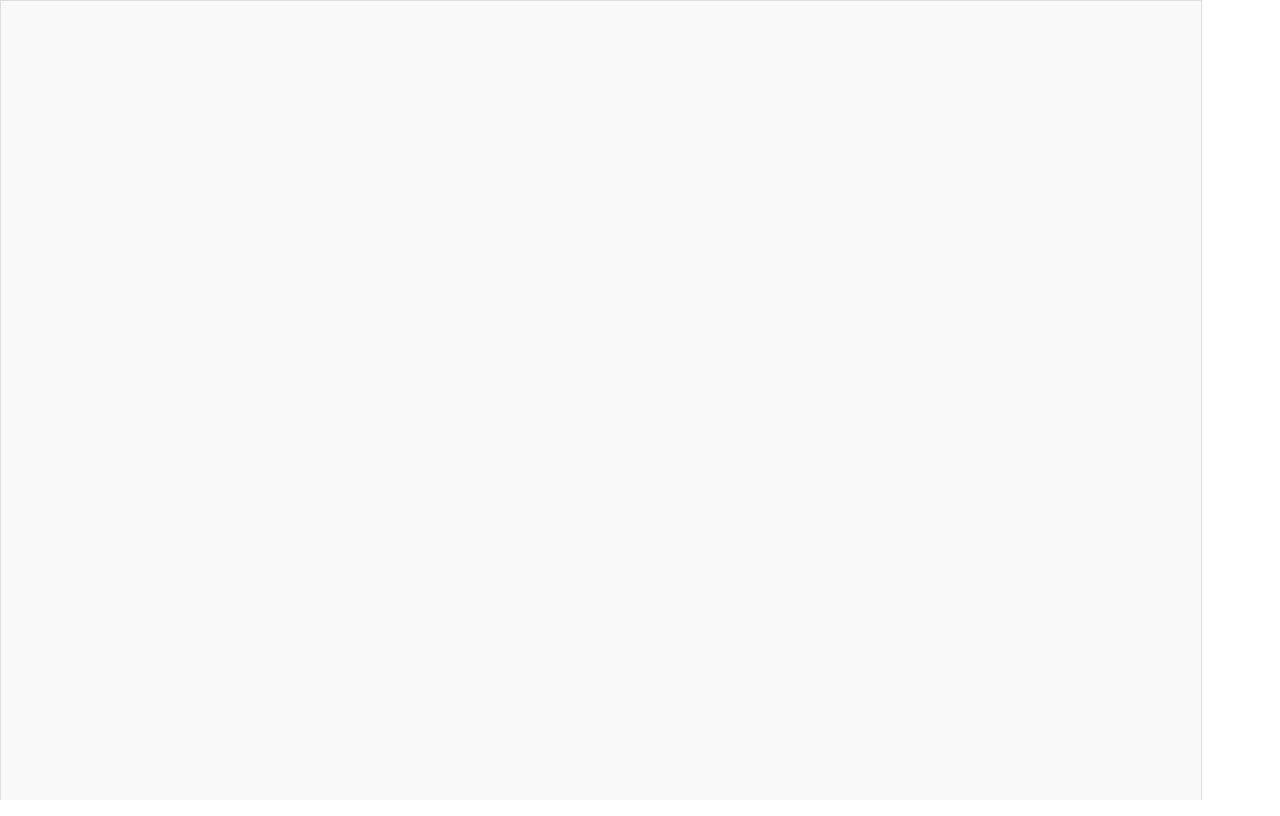
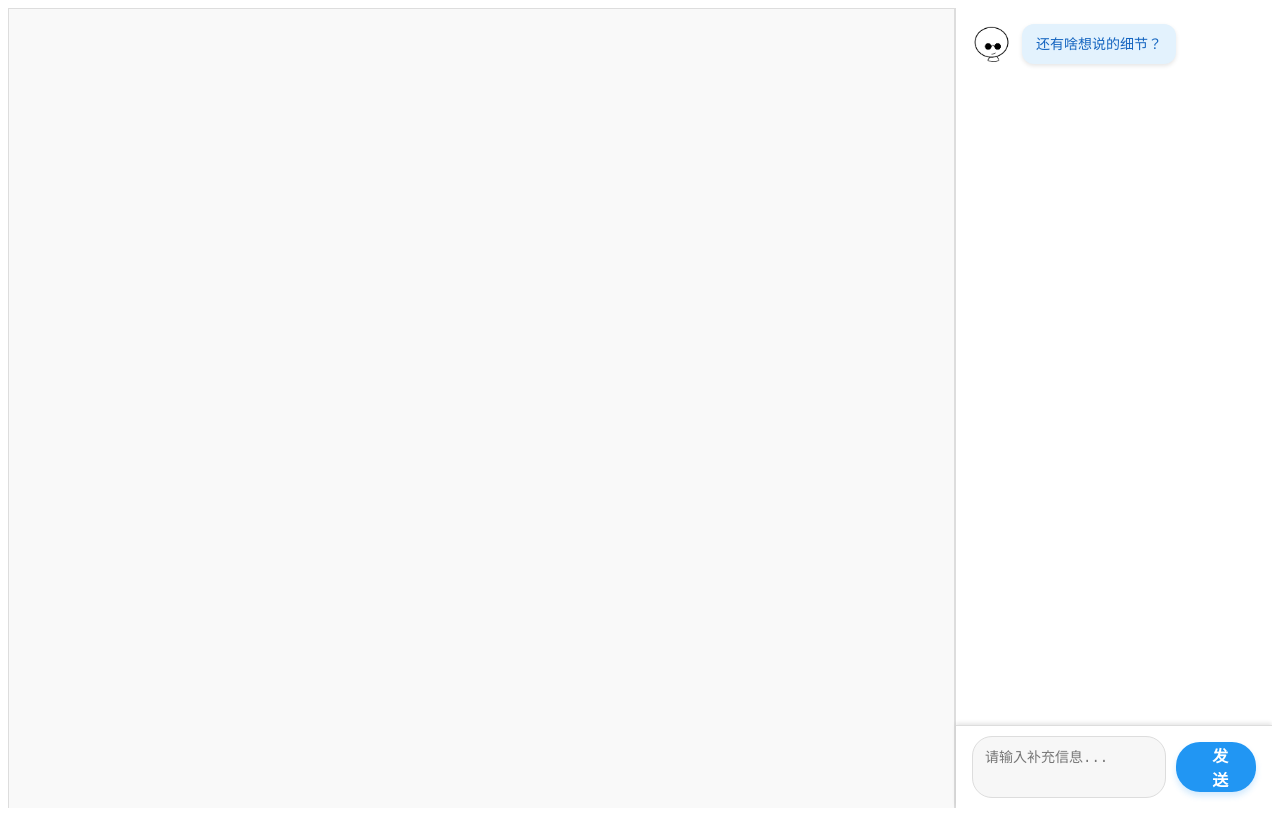
Before and after one commit to theoyjy/IntelliMap, an Angular app in the folder intellimap.client/: page /behavior-path in a window 1280 px wide. Built offline with nearby package versions, Linux system fonts and the light colour scheme.

Commit message:
美化画布界面 加入对话框

```diff
--- a/intellimap.client/src/app/components/behavior-path/behavior-path.component.css
+++ b/intellimap.client/src/app/components/behavior-path/behavior-path.component.css
@@ -1,136 +1,231 @@
-/* 画布容器样式 */
-#behaviorPathContainer {
-    position: absolute;
+/* 主容器，左右分栏 */
+.main-container {
+    display: flex;
+    height: 100vh; /* 页面高度 */
+    width: 100%; /* 占满整个宽度 */
+    overflow: hidden;
+  }
+
+  /* 画布区域 */
+  .canvas-container {
+    flex: 4;
+    background-color: #f9f9f9;
+    background-image: linear-gradient(to right, #e0e0e0 1px, transparent 1px),
+                        linear-gradient(to bottom, #e0e0e0 1px, transparent 1px);
+    background-size: 20px 20px; /* 格子大小 */
+    border-right: 1px solid #ddd;
+    overflow: auto;
+  }
+
+  /* 补充信息区域 */
+  .new-desc-container {
+    flex: 1;
+    display: flex;
+    flex-direction: column;
+    background-color: #f5f5f5;
+    border-left: 1px solid #ddd;
+  }
+
+  /* 消息列表 */
+  .message-list {
+    flex: 1;
+    overflow-y: auto;
+    padding: 16px;
+    background-color: #ffffff;
+    display: flex;
+    flex-direction: column;
+    gap: 16px;
+  }
+
+  /* 消息通用样式 */
+  .message {
+    display: flex;
+    align-items: flex-start;
+    gap: 10px;
+  }
+
+  .message .text {
+    padding: 10px 14px;
+    border-radius: 12px;
+    font-size: 14px;
+    line-height: 20px;
+    word-wrap: break-word;
+    max-width: 70%;
+    box-shadow: 0 2px 4px rgba(0, 0, 0, 0.1);
+  }
+
+  /* AI 消息样式 */
+  .ai-message {
+    align-self: flex-start; /* 左对齐 */
+  }
+
+  .ai-message .text {
+    background-color: #e3f2fd; /* 浅蓝色背景 */
+    color: #1565c0; /* 深蓝色文字 */
+  }
+
+  .ai-message .avatar {
+    width: 40px;
+    height: 40px;
+    border-radius: 50%; /* 圆形头像 */
+  }
+
+  /* 用户消息样式 */
+  .user-message {
+    align-self: flex-end; /* 右对齐 */
+  }
+
+  .user-message .text {
+    background-color: #bbdefb; /* 浅蓝色背景 */
+    color: #0d47a1; /* 深蓝色文字 */
+  }
+
+  /* 底部输入框与按钮容器 */
+.message-input {
+    display: flex;
+    align-items: center;
+    padding: 10px 16px;
+    border-top: 1px solid #ddd;
+    background-color: #ffffff;
+    box-shadow: 0 -2px 4px rgba(0, 0, 0, 0.1);
+    gap: 10px;
+    justify-content: flex-end; /* 将输入框和按钮向右对齐 */
+  }
+
+  /* 输入框 */
+  .message-input textarea {
+    flex: 0 1 60%; /* 设置输入框最大宽度为 60% */
+    resize: none;
+    padding: 12px;
+    border: 1px solid #ddd;
+    border-radius: 20px;
+    font-size: 14px;
+    line-height: 18px;
+    background-color: #f7f7f7;
+    outline: none;
+    transition: border-color 0.2s, box-shadow 0.2s;
+  }
+
+  .message-input textarea:focus {
+    border-color: #2196f3; /* 聚焦时的蓝色边框 */
+    box-shadow: 0 0 5px rgba(33, 150, 243, 0.5); /* 蓝色阴影 */
+  }
+
+/* 修改发送按钮为圆角矩形 */
+.message-input button {
+    height: 50px;
+    padding: 8px 20px; /* 按钮内边距，调整宽高 */
+    border: none;
+    border-radius: 24px; /* 圆角矩形 */
+    background-color: #2196f3; /* 按钮主色调 */
+    color: #ffffff; /* 按钮文字或图标颜色 */
+    display: flex;
+    align-items: center;
+    justify-content: center;
+    font-size: 16px;
+    font-weight: bold;
+    cursor: pointer;
+    gap: 8px; /* 图标与文字之间的间距 */
+    transition: background-color 0.3s, transform 0.1s;
+    box-shadow: 0 4px 6px rgba(33, 150, 243, 0.2); /* 按钮阴影 */
+  }
+
+  /* 按钮悬停效果 */
+  .message-input button:hover {
+    background-color: #1976d2; /* 悬停时颜色加深 */
+  }
+
+  /* 按钮点击效果 */
+  .message-input button:active {
+    transform: scale(0.98); /* 点击时轻微缩小 */
+    box-shadow: 0 2px 4px rgba(33, 150, 243, 0.2); /* 点击时调整阴影 */
+  }
+
+  /* 图标样式 */
+  .message-input i {
+    font-size: 18px; /* 图标大小 */
+  }
+
+  /* 推荐行为拟态弹窗背景遮罩 */
+.recommendation-modal {
+    position: fixed; /* 固定在视口 */
     top: 0;
     left: 0;
-    width: 100vw; /* 占据整个窗口宽度 */
-    height: 100vh; /* 占据整个窗口高度 */
-    overflow: hidden; /* 防止滚动条 */
+    width: 100%;
+    height: 100%;
+    display: flex;
+    align-items: center;
+    justify-content: center;
+    background-color: rgba(0, 0, 0, 0.3); /* 半透明背景 */
+    z-index: 1000; /* 显示在其他元素之上 */
   }
 
-
-  /* 节点样式 */
-  circle {
-    cursor: pointer;
-    transition: all 0.3s ease; /* 平滑动画 */
-  }
-
-  circle:hover {
-    stroke: #ff9800; /* 悬停时描边颜色 */
-    stroke-width: 4px; /* 悬停时描边宽度 */
-  }
-
-  circle.add-button {
-    fill: #4caf50; /* 加号按钮绿色背景 */
-    stroke: #ffffff; /* 白色描边 */
-    stroke-width: 2px;
-  }
-
-  circle.add-button:hover {
-    fill: #ff9800; /* 加号按钮悬停时变为橙色 */
-  }
-
-  /* 节点文本样式 */
-  text {
-    font-family: 'Arial', sans-serif;
-    font-size: 14px;
-    fill: #ffffff; /* 默认白色文字 */
-    pointer-events: none; /* 禁止鼠标事件 */
-  }
-
-  text.add-button {
-    font-weight: bold;
-    fill: #4caf50; /* 加号文本绿色 */
-    cursor: pointer; /* 鼠标指针样式 */
-    transition: transform 0.2s ease; /* 平滑动画 */
-  }
-
-  text.add-button:hover {
-    transform: scale(1.2); /* 悬停时放大 */
-    fill: #388e3c; /* 深绿色 */
-  }
-
-  /* 连线样式 */
-  line {
-    stroke: #cccccc; /* 默认连线灰色 */
-    stroke-width: 2px;
-  }
-
-  line:hover {
-    stroke: #2196f3; /* 连线悬停时变蓝 */
-    stroke-width: 3px; /* 连线悬停时加宽 */
-  }
-
-  /* 推荐行为弹窗 */
-  .recommendation-container {
-    position: absolute;
-    top: 50%;
-    left: 50%;
-    transform: translate(-50%, -50%);
-    background-color: #ffffff;
-    border: 1px solid #ddd;
-    border-radius: 8px;
-    padding: 20px;
-    width: 300px;
-    z-index: 10;
-    box-shadow: 0 4px 10px rgba(0, 0, 0, 0.2); /* 阴影效果 */
-  }
-
-  .recommendation-container h3 {
-    margin: 0 0 10px;
-    font-size: 18px;
-    color: #333333;
+  /* 弹窗内容 */
+  .modal-content {
+    background-color: #f9f9f9;
+    border-radius: 16px;
+    padding: 24px;
+    width: 400px;
+    box-shadow:
+      8px 8px 16px rgba(0, 0, 0, 0.2),
+      -4px -4px 8px rgba(255, 255, 255, 0.6); /* 拟态阴影 */
     text-align: center;
   }
 
-  .recommendation-container ul {
+  /* 弹窗标题 */
+  .modal-content h3 {
+    margin-bottom: 16px;
+    font-size: 20px;
+    color: #333333;
+  }
+
+  /* 推荐行为列表 */
+  .modal-content ul {
     list-style: none;
     padding: 0;
     margin: 0;
   }
 
-  .recommendation-container li {
-    padding: 10px;
-    margin: 5px 0;
-    background-color: #f5f7fa;
-    border-radius: 4px;
+  .modal-content li {
+    margin: 10px 0;
+    padding: 12px;
+    background-color: #ffffff;
+    border-radius: 12px;
+    box-shadow:
+      inset 2px 2px 6px rgba(0, 0, 0, 0.1),
+      inset -2px -2px 6px rgba(255, 255, 255, 0.7); /* 拟态内凹效果 */
     cursor: pointer;
-    transition: all 0.3s ease;
+    transition: background-color 0.2s, box-shadow 0.2s;
   }
 
-  .recommendation-container li:hover {
-    background-color: #4caf50;
-    color: #ffffff;
+  .modal-content li:hover {
+    background-color: #e3f2fd;
+    box-shadow:
+      inset 1px 1px 3px rgba(0, 0, 0, 0.1),
+      inset -1px -1px 3px rgba(255, 255, 255, 0.7); /* 鼠标悬停拟态效果 */
   }
 
-  .recommendation-container button {
-    margin-top: 10px;
-    padding: 8px 16px;
-    background-color: #4caf50;
-    color: white;
+  /* 关闭按钮 */
+  .modal-content button {
+    margin-top: 16px;
+    padding: 10px 20px;
     border: none;
-    border-radius: 4px;
+    border-radius: 12px;
+    background-color: #2196f3;
+    color: #ffffff;
+    font-size: 16px;
+    font-weight: bold;
     cursor: pointer;
-    font-size: 14px;
-    transition: background-color 0.3s ease;
+    box-shadow:
+      4px 4px 8px rgba(0, 0, 0, 0.2),
+      -2px -2px 4px rgba(255, 255, 255, 0.6); /* 拟态按钮效果 */
+    transition: background-color 0.2s, transform 0.1s;
   }
 
-  .recommendation-container button:hover {
-    background-color: #388e3c;
+  .modal-content button:hover {
+    background-color: #1976d2;
   }
 
-  /* 动画效果 */
-  @keyframes fadeIn {
-    from {
-      opacity: 0;
-      transform: scale(0.9);
-    }
-    to {
-      opacity: 1;
-      transform: scale(1);
-    }
+  .modal-content button:active {
+    transform: scale(0.98); /* 点击缩小效果 */
   }
-
-  .recommendation-container {
-    animation: fadeIn 0.3s ease-in-out; /* 弹窗淡入动画 */
-  }
--- a/intellimap.client/src/app/components/behavior-path/behavior-path.component.html
+++ b/intellimap.client/src/app/components/behavior-path/behavior-path.component.html
@@ -1,10 +1,46 @@
-<div id="behaviorPathContainer"></div>
-<div *ngIf="showRecommendations" class="recommendation-container">
+<div class="main-container">
+    <!-- 画布容器 -->
+    <div id="behaviorPathContainer" class="canvas-container"></div>
+
+    <!-- 补充信息区域 -->
+    <div class="new-desc-container">
+      <!-- 消息列表 -->
+      <div class="message-list">
+        <!-- AI 提示消息 -->
+        <div class="message ai-message">
+          <img src="../../../assets/logo.png" alt="AI 头像" class="avatar" />
+          <div class="text">还有啥想说的细节？</div>
+        </div>
+
+        <!-- 用户发送的消息 -->
+        <div
+          class="message user-message"
+          *ngFor="let msg of messages"
+        >
+          <div class="text">{{ msg }}</div>
+        </div>
+      </div>
+
+      <!-- 输入框和发送按钮 -->
+      <div class="message-input">
+        <textarea
+          placeholder="请输入补充信息..."
+          [(ngModel)]="newDesc"
+        ></textarea>
+        <button (click)="submitNewDesc()"><i class="fas fa-paper-plane"></i>发送</button>
+      </div>
+    </div>
+  </div>
+
+<!-- 推荐行为弹出层 -->
+<div *ngIf="showRecommendations" class="recommendation-modal">
+    <div class="modal-content">
       <h3>推荐行为</h3>
       <ul>
         <li *ngFor="let action of recommendedActions" (click)="selectBehavior(action)">
           {{ action }}
         </li>
       </ul>
-    <button (click)="showRecommendations = false">取消</button>
+      <button (click)="showRecommendations = false">关闭</button>
     </div>
+  </div>
--- a/intellimap.client/src/app/components/behavior-path/behavior-path.component.ts
+++ b/intellimap.client/src/app/components/behavior-path/behavior-path.component.ts
@@ -2,6 +2,8 @@ import { Component, OnInit } from '@angular/core';
 import * as d3 from 'd3';
 import { CommonModule } from '@angular/common';
 import { ApiService } from '../../services/api.service';
+import { FormsModule } from '@angular/forms';
+
 
 export interface Node {
   id: number;
@@ -29,14 +31,15 @@ interface PreRes {
   msg?: string;
 }
 
-
 @Component({
   selector: 'app-behavior-path',
   templateUrl: './behavior-path.component.html',
   styleUrls: ['./behavior-path.component.css'],
   standalone: true,
-  imports: [CommonModule],
+  imports: [CommonModule, FormsModule],
 })
+
+
 export class BehaviorPathComponent implements OnInit {
   private svg: any;
   private width = 1200;
@@ -44,10 +47,13 @@ export class BehaviorPathComponent implements OnInit {
   private nodes: Node[] = [];
   private links: Link[] = [];
   public recommendedActions: string[] = [];
-  public showRecommendations: boolean = false;
+  public showRecommendations = false;
+  public newDesc = ''; // 统一使用 newDesc 表示补充信息
   public aiResult: any;
+  public messages: string[] = []; // 消息列表
 
   constructor(private apiService: ApiService) {}
+
 
   ngOnInit(): void {
     this.createSvg();
@@ -99,6 +105,57 @@ export class BehaviorPathComponent implements OnInit {
     this.updateGraph();
   }
 
+  private calculateWidth(text: string): number {
+    const maxCharsPerLine = 20; // 每行最多显示字符数
+    return Math.min(text.length * 10, maxCharsPerLine * 10);
+  }
+
+  private calculateHeight(text: string, width: number): number {
+    const words = text.split(' ');
+    let lineCount = 1;
+    let line = '';
+
+    words.forEach((word) => {
+      const testLine = `${line}${word} `;
+      if (testLine.length > width / 10) {
+        lineCount++;
+        line = `${word} `;
+      } else {
+        line = testLine;
+      }
+    });
+
+    return lineCount * 16; // 每行高度固定为 16px
+  }
+
+  private updatePlusButton(): void {
+    if (this.nodes.length < 2) return;
+
+    const latestNode = this.nodes[this.nodes.length - 2];
+    const resultNode = this.nodes[this.nodes.length - 1];
+
+    if (!latestNode || !resultNode) return;
+
+    const plusX = (latestNode.x + resultNode.x) / 2; // 加号位置 x 坐标
+    const plusY = (latestNode.y + resultNode.y) / 2; // 加号位置 y 坐标
+
+    this.svg.selectAll('.add-button').remove(); // 清理旧按钮
+
+    this.svg
+      .append('text')
+      .attr('class', 'add-button')
+      .attr('x', plusX)
+      .attr('y', plusY)
+      .attr('text-anchor', 'middle')
+      .attr('alignment-baseline', 'middle')
+      .style('fill', 'black')
+      .style('font-size', '24px')
+      .style('cursor', 'pointer')
+      .text('+')
+      .on('click', () => this.onAddBehavior()); // 点击触发行为添加逻辑
+  }
+
+
   private updateGraph(): void {
     this.svg.selectAll('*').remove();
 
@@ -141,6 +198,8 @@ export class BehaviorPathComponent implements OnInit {
     this.updatePlusButton();
   }
 
+
+
   private getNodeById(id: number): Node {
     return this.nodes.find((node) => node.id === id) as Node;
   }
@@ -156,20 +215,21 @@ export class BehaviorPathComponent implements OnInit {
       .filter((node) => node.id !== this.nodes[this.nodes.length - 1].id)
       .map((node) => node.name);
 
-    this.apiService.postUpdateMap(userId, actionsTaken).subscribe({
+    this.apiService.postUpdateMap(userId, actionsTaken, this.newDesc).subscribe({
       next: (response: UpdateMapResponse) => {
         if (response.code === 0) {
           console.log('后端响应成功:', response);
-        // 更新推荐动作
+
+          // 更新推荐行为列表
           this.recommendedActions = response.data.actionList;
 
-        // 更新结局节点
+          // 更新最后的结果节点
           const resultNode = this.nodes[this.nodes.length - 1];
           const preRes = response.data.preRes[0]; // 选择第一个结局
           resultNode.name = `${preRes.des} (${preRes.prob}%)`;
 
-          this.updateGraph();
-          this.showRecommendations = true;
+          this.updateGraph(); // 更新画布
+          this.showRecommendations = true; // 显示推荐行为
         } else {
           console.error('后端响应失败:', response.msg);
         }
@@ -191,66 +251,47 @@ export class BehaviorPathComponent implements OnInit {
       y: this.height / 2,
     };
 
+    // 插入新的行为节点
     this.nodes.splice(this.nodes.length - 1, 0, newNode);
 
+    // 更新链接关系
     this.links = [
       ...this.links.filter((link) => link.target !== resultNode.id),
       { source: latestNode.id, target: newNode.id },
       { source: newNode.id, target: resultNode.id },
     ];
 
+    // 隐藏推荐行为
     this.showRecommendations = false;
 
-    this.onAddBehavior();
+    // 更新画布
+    this.updateGraph();
   }
 
-  private updatePlusButton(): void {
-    if (this.nodes.length < 2) return;
 
-    const latestNode = this.nodes[this.nodes.length - 2];
-    const resultNode = this.nodes[this.nodes.length - 1];
-
-    if (!latestNode || !resultNode) return;
-
-    const plusX = (latestNode.x + resultNode.x) / 2;
-    const plusY = (latestNode.y + resultNode.y) / 2;
-
-    this.svg.selectAll('.add-button').remove();
-
-    this.svg
-      .append('text')
-      .attr('class', 'add-button')
-      .attr('x', plusX)
-      .attr('y', plusY)
-      .attr('text-anchor', 'middle')
-      .attr('alignment-baseline', 'middle')
-      .style('fill', 'black')
-      .style('font-size', '24px')
-      .style('cursor', 'pointer')
-      .text('+')
-      .on('click', () => this.onAddBehavior());
+  submitNewDesc(): void {
+    if (this.newDesc.trim()) {
+      const userId = localStorage.getItem('userId');
+      this.messages.push(this.newDesc);
+      if (!userId) {
+        console.error('用户ID未找到！');
+        return;
       }
 
-  private calculateWidth(text: string): number {
-    const maxCharsPerLine = 20;
-    return Math.min(text.length * 10, maxCharsPerLine * 10);
-  }
+      const actionsTaken = this.nodes.map((node) => node.name);
 
-  private calculateHeight(text: string, width: number): number {
-    const words = text.split(' ');
-    let lineCount = 1;
-    let line = '';
-
-    words.forEach((word) => {
-      const testLine = `${line}${word} `;
-      if (testLine.length > width / 10) {
-        lineCount++;
-        line = `${word} `;
-      } else {
-        line = testLine;
-      }
+      this.apiService
+        .postUpdateMap(userId, actionsTaken, this.newDesc)
+        .subscribe({
+          next: (response) => {
+            console.log('补充信息提交成功:', response);
+          },
+          error: (err) => {
+            console.error('补充信息提交失败:', err);
+          },
         });
 
-    return lineCount * 16;
+      this.newDesc = ''; // 清空输入框
     }
   }
+}
```
Lines whose indentation alone changed are shown as unchanged.
